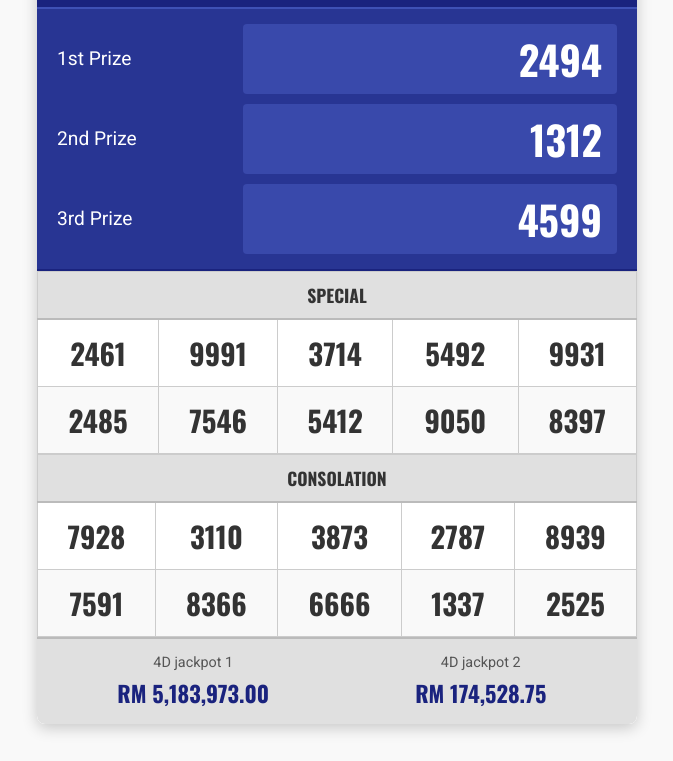
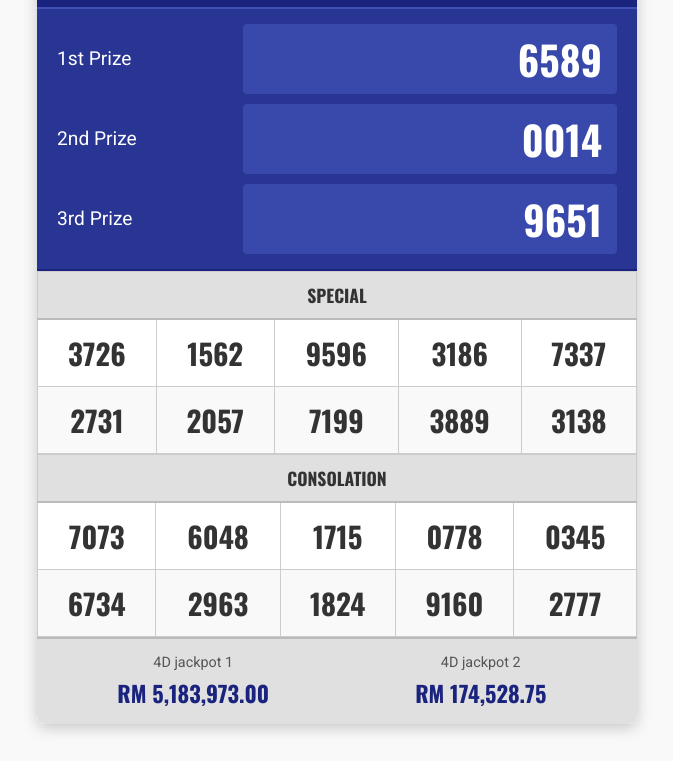
Before and after one commit to DAHENG4D/DAHENG, a plain HTML site: page index.html in a window 1280 px wide. Shown: the part 713-1474 px from the top of the page, without its empty margins (303-976 px from the left). Drawn offline with nearby package versions, Linux system fonts and the light colour scheme.

Commit message:
Auto-update index.html on Tue Nov 24 20:59:52 UTC 2026

```diff
--- a/index.html
+++ b/index.html
@@ -63,12 +63,12 @@
 </section>
 <section class="results-main-section" id="results">
 <h2 data-i18n="resultsHeading">Official DAHENG 4D Results</h2>
-<p class="section-description" data-i18n="resultsDescription">Here are the latest official results for Mon 23-11-2026.</p>
+<p class="section-description" data-i18n="resultsDescription">Here are the latest official results for Tue 24-11-2026.</p>
 <div class="results-card">
 <div class="header-section">
 <div class="header-left">
 <span class="logo-text" data-i18n="brandName">DAHENG 4D</span>
-<span class="draw-date">Mon 23-11-2026</span>
+<span class="draw-date">Tue 24-11-2026</span>
 </div>
 <div class="header-right">
 <span class="draw-no"></span>
@@ -78,15 +78,15 @@
 <div class="prize-section top-prizes">
 <div class="prize-row">
 <div class="prize-label" data-i18n="prizeLabel1">1st Prize</div>
-<div class="prize-number">2494</div>
+<div class="prize-number">6589</div>
 </div>
 <div class="prize-row">
 <div class="prize-label" data-i18n="prizeLabel2">2nd Prize</div>
-<div class="prize-number">1312</div>
+<div class="prize-number">0014</div>
 </div>
 <div class="prize-row">
 <div class="prize-label" data-i18n="prizeLabel3">3rd Prize</div>
-<div class="prize-number">4599</div>
+<div class="prize-number">9651</div>
 </div>
 </div>
 <table class="results-table special-table">
@@ -97,18 +97,18 @@
 </thead>
 <tbody>
 <tr>
-<td>2461</td>
-<td>9991</td>
-<td>3714</td>
-<td>5492</td>
-<td>9931</td>
+<td>3726</td>
+<td>1562</td>
+<td>9596</td>
+<td>3186</td>
+<td>7337</td>
 </tr>
 <tr>
-<td>2485</td>
-<td>7546</td>
-<td>5412</td>
-<td>9050</td>
-<td>8397</td>
+<td>2731</td>
+<td>2057</td>
+<td>7199</td>
+<td>3889</td>
+<td>3138</td>
 </tr>
 </tbody>
 </table>
@@ -120,18 +120,18 @@
 </thead>
 <tbody>
 <tr>
-<td>7928</td>
-<td>3110</td>
-<td>3873</td>
-<td>2787</td>
-<td>8939</td>
+<td>7073</td>
+<td>6048</td>
+<td>1715</td>
+<td>0778</td>
+<td>0345</td>
 </tr>
 <tr>
-<td>7591</td>
-<td>8366</td>
-<td>6666</td>
-<td>1337</td>
-<td>2525</td>
+<td>6734</td>
+<td>2963</td>
+<td>1824</td>
+<td>9160</td>
+<td>2777</td>
 </tr>
 </tbody>
 </table>
```
